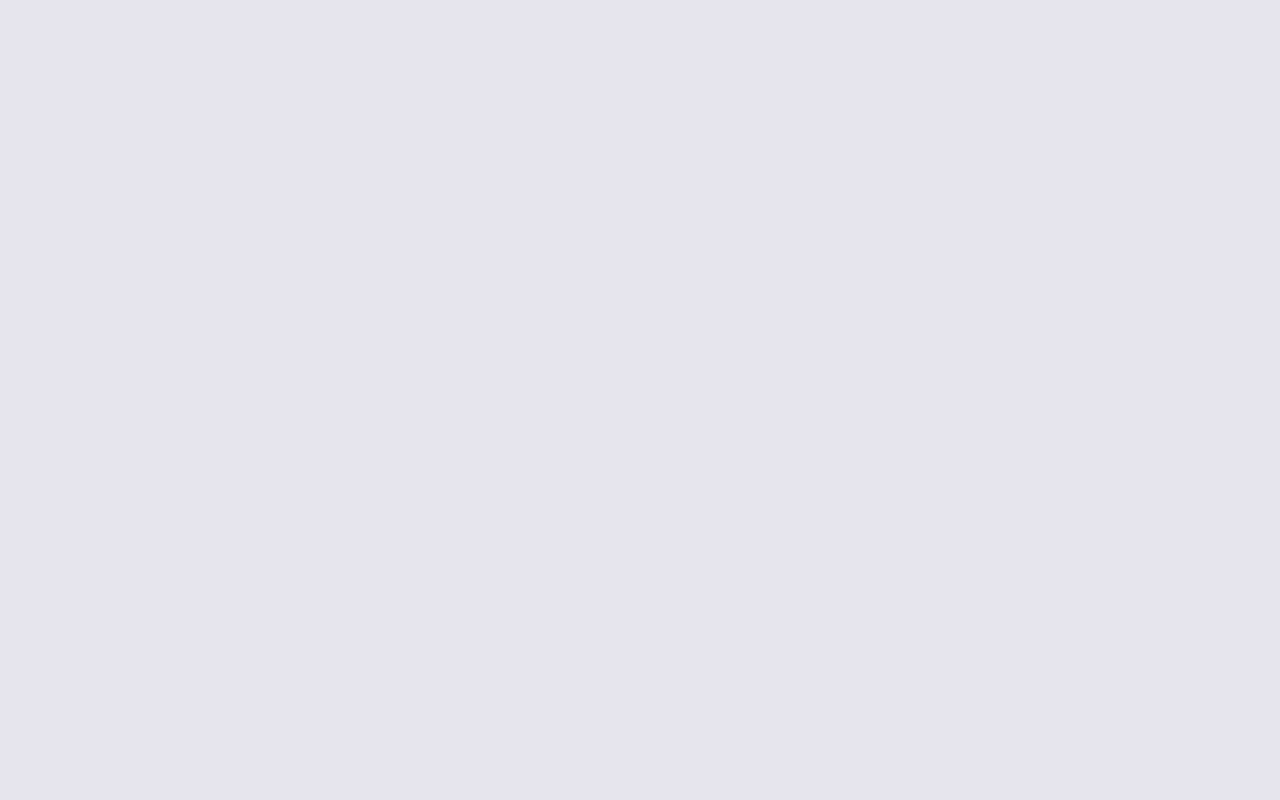
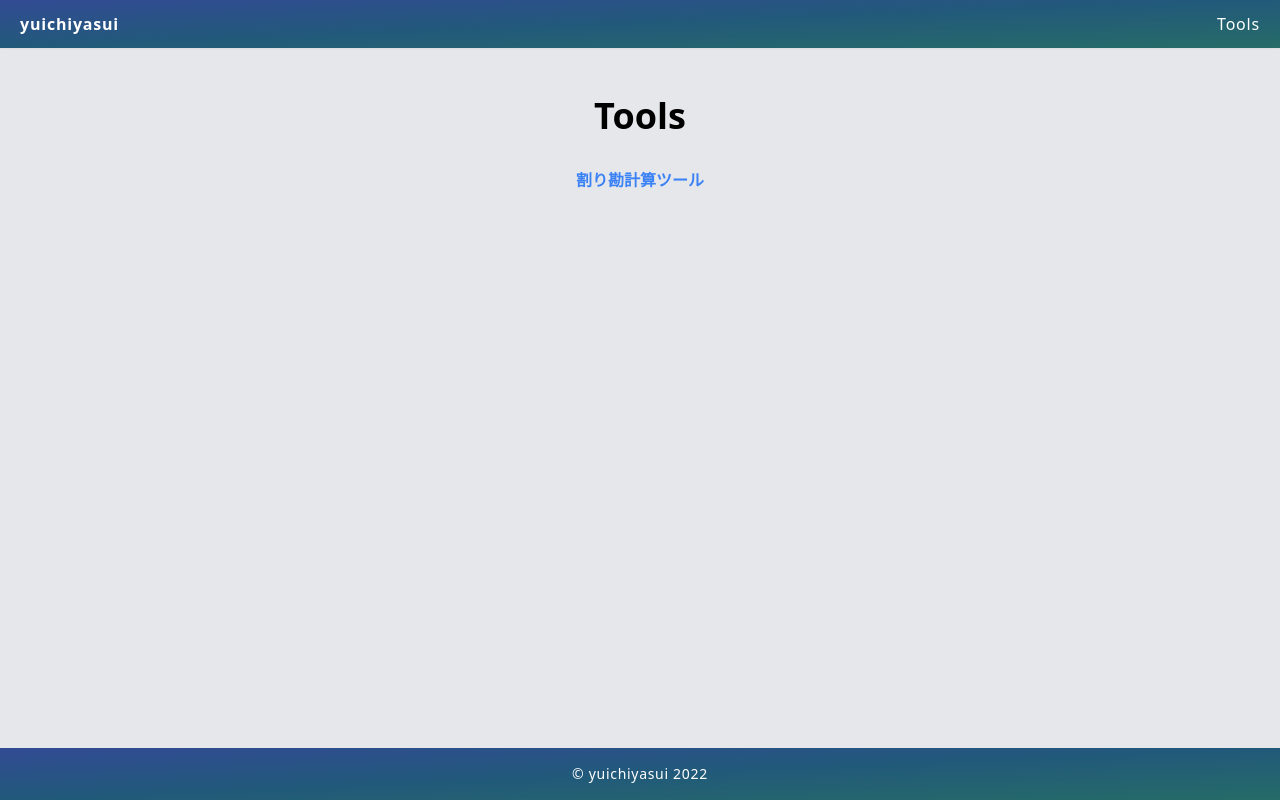
Before and after one commit to yuichiyasui/yuichiyasui.github.io, a React (Vite) app: page /tools in a window 1280 px wide. Before the commit this address had no page. Built offline with nearby package versions, Linux system fonts and the light colour scheme.

Commit message:
ヘッダーにツール一覧へのリンクを追加

```diff
--- a/src/components/Header/Header.tsx
+++ b/src/components/Header/Header.tsx
@@ -4,10 +4,13 @@ export const Header = () => {
   const localtion = useLocation();
   const isTop = localtion.pathname === "/";
   return (
-    <header className="sticky top-0 z-50 w-full bg-gradient-to-br from-blue-900/90 via-sky-900/90 to-teal-800/90 py-3 px-5 shadow-sm backdrop-blur-sm">
+    <header className="sticky top-0 z-50 flex w-full justify-between bg-gradient-to-br from-blue-900/90 via-sky-900/90 to-teal-800/90 py-3 px-5 shadow-sm backdrop-blur-sm">
       <p className="font-bold tracking-wider text-white">
         {isTop ? <span>yuichiyasui</span> : <Link to="/">yuichiyasui</Link>}
       </p>
+      <div className="tracking-wider text-white">
+        <Link to={"/tools"}>Tools</Link>
+      </div>
     </header>
   );
 };
--- /dev/null
+++ b/src/pages/tools/Tools.tsx
@@ -0,0 +1,20 @@
+import { Link } from "react-router-dom";
+import { DefaultLayout } from "~/components/layouts/DefaultLayout";
+
+export const Tools = () => {
+  return (
+    <DefaultLayout>
+      <h1 className="mb-8 text-center text-4xl font-bold">Tools</h1>
+      <ul>
+        <li className="text-center">
+          <Link
+            to={"/tools/dutch-treat"}
+            className="font-bold text-blue-500 hover:opacity-70"
+          >
+            割り勘計算ツール
+          </Link>
+        </li>
+      </ul>
+    </DefaultLayout>
+  );
+};
--- /dev/null
+++ b/src/pages/tools/index.ts
@@ -0,0 +1 @@
+export * from "./Tools";
--- a/src/router.tsx
+++ b/src/router.tsx
@@ -4,7 +4,10 @@ import { Route, Routes } from "react-router-dom";
 const Top = lazy(() =>
   import("~/pages/top").then((module) => ({ default: module.Top })),
 );
-const Calculation = lazy(() =>
+const Tools = lazy(() =>
+  import("~/pages/tools").then((module) => ({ default: module.Tools })),
+);
+const DutchTreat = lazy(() =>
   import("~/pages/tools/dutch-treat").then((module) => ({
     default: module.DutchTreat,
   })),
@@ -14,7 +17,8 @@ export const Router = () => {
   return (
     <Routes>
       <Route path="/" element={<Top />} />
-      <Route path="/tools/dutch-treat" element={<Calculation />} />
+      <Route path="/tools" element={<Tools />} />
+      <Route path="/tools/dutch-treat" element={<DutchTreat />} />
     </Routes>
   );
 };
```
